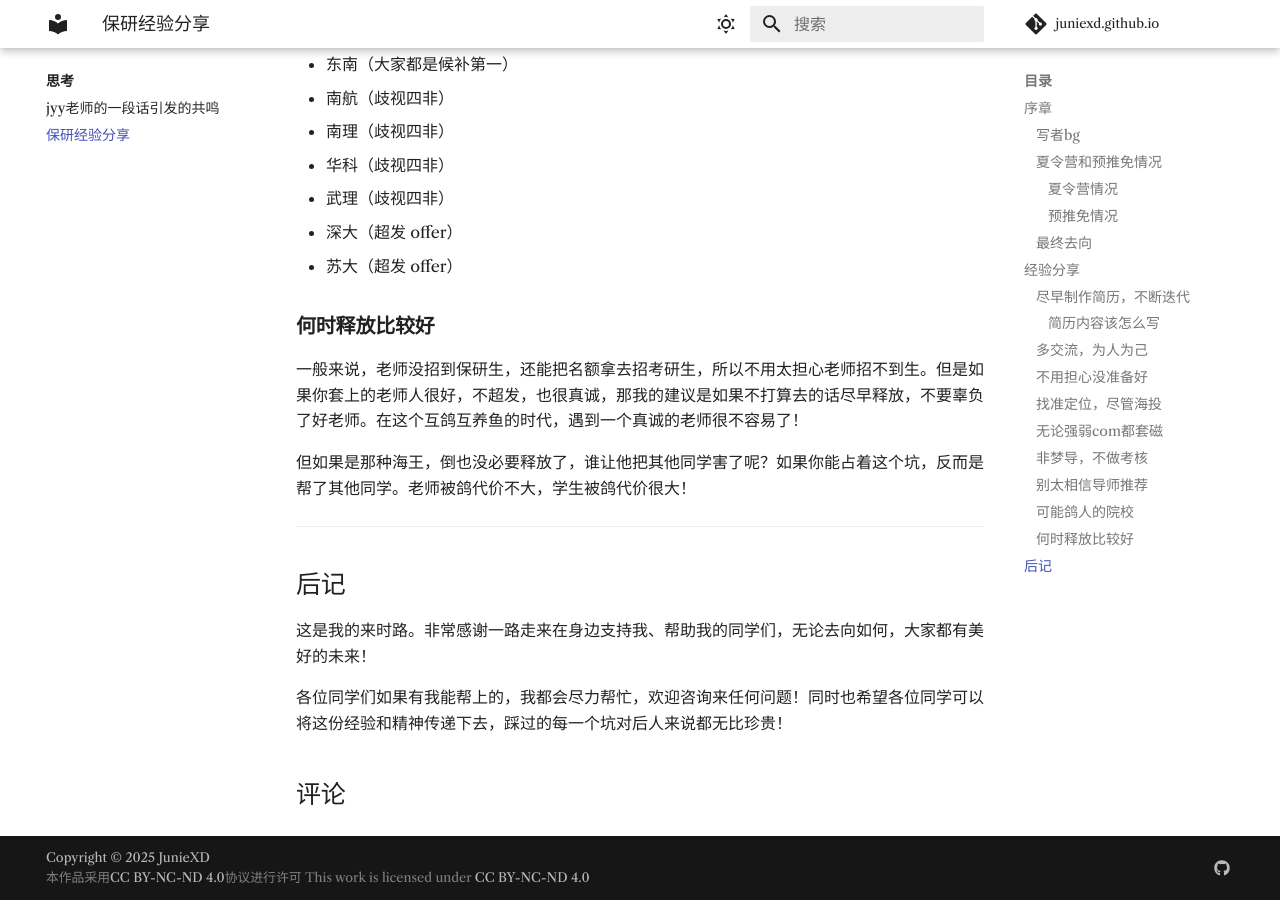
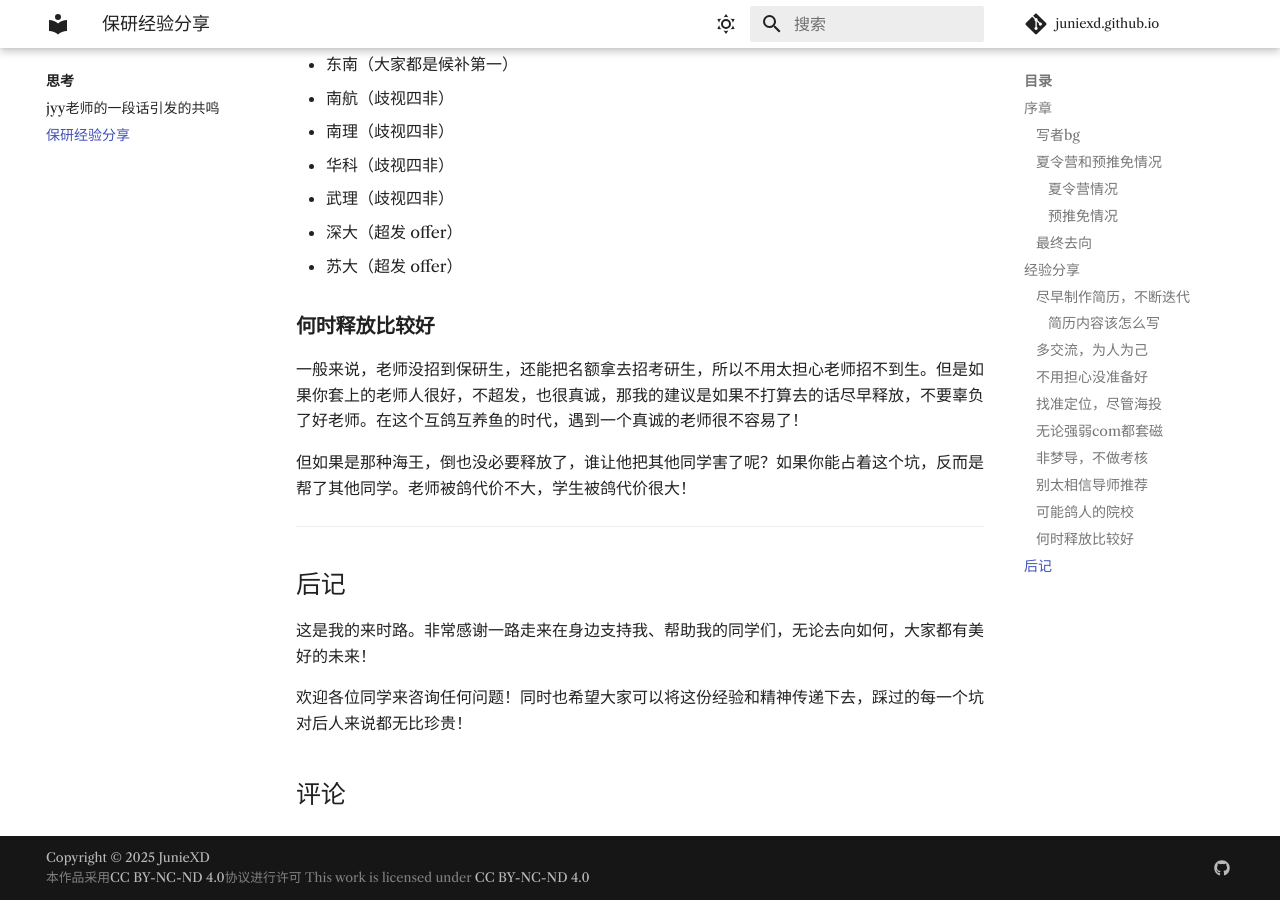
Before and after one commit to JunieXD/juniexd.github.io, an MkDocs documentation site: the page built from docs/thoughts/PosgraRecExp.md, in a window 1280 px wide and 900 px high, scrolled down 5543 px. Built offline with MkDocs 1.6.1 and Material for MkDocs 9.7.7, drawn with Linux system fonts in a browser that asks for light colours; comment, search, counter and statistics services are not loaded; a style sheet for code colours, icons or effects is not loaded.

Commit message:
修改文章内容

```diff
--- a/docs/thoughts/PosgraRecExp.md
+++ b/docs/thoughts/PosgraRecExp.md
@@ -181,4 +181,4 @@ author: Junie
 
 这是我的来时路。非常感谢一路走来在身边支持我、帮助我的同学们，无论去向如何，大家都有美好的未来！
 
-各位同学们如果有我能帮上的，我都会尽力帮忙，欢迎咨询来任何问题！同时也希望各位同学可以将这份经验和精神传递下去，踩过的每一个坑对后人来说都无比珍贵！
+欢迎各位同学来咨询任何问题！同时也希望大家可以将这份经验和精神传递下去，踩过的每一个坑对后人来说都无比珍贵！
```
